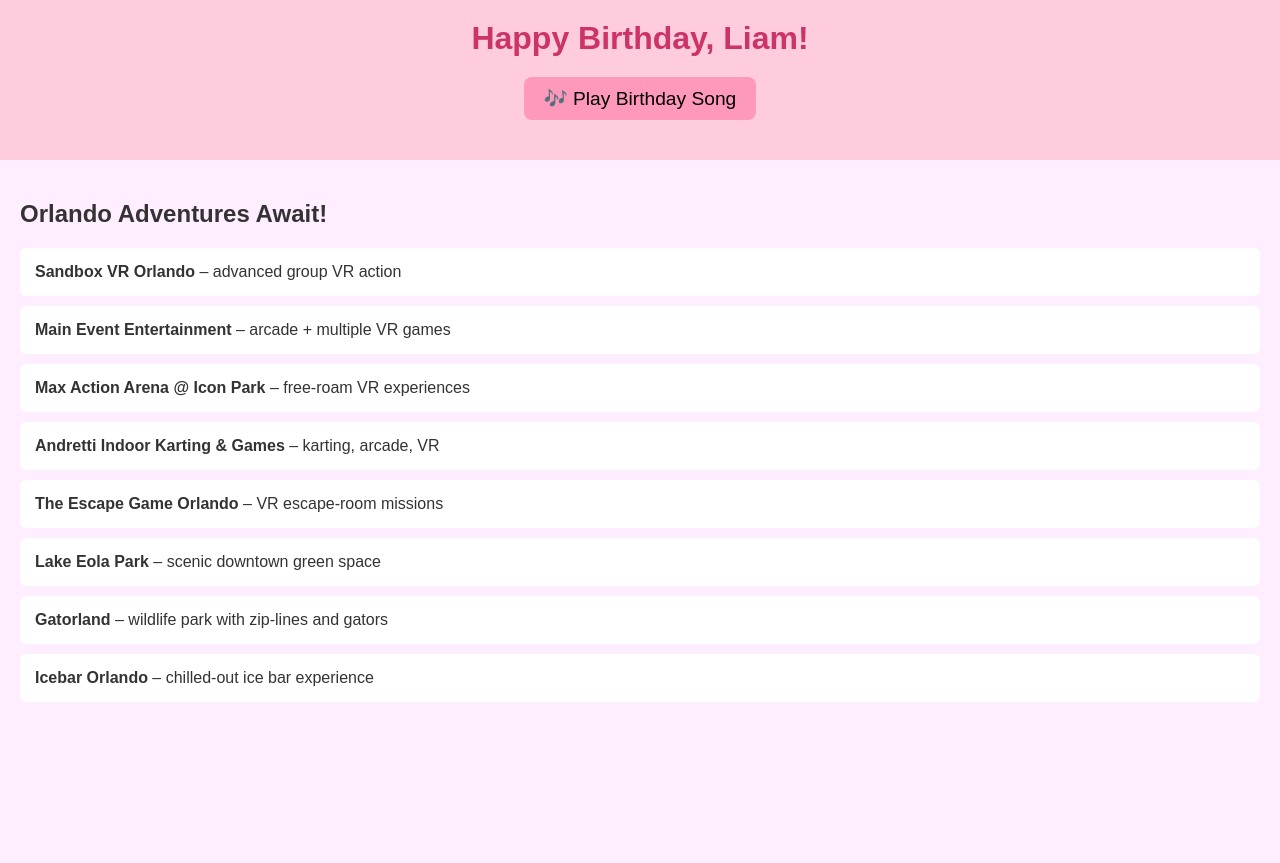
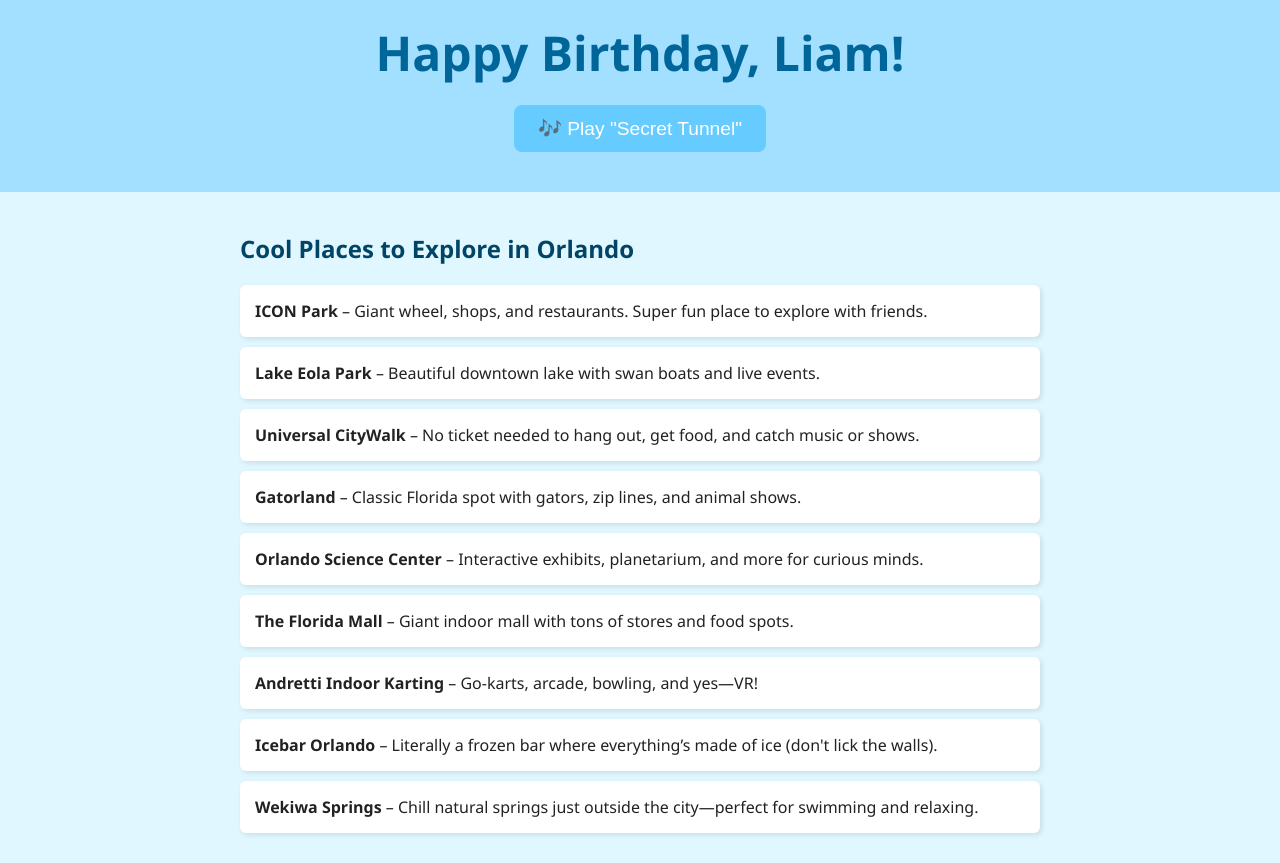
Before and after one commit to DeclanKeogan/DeclanKeogan.github.io, a plain HTML site: page index.html in a window 1280 px wide. Before the commit the page ends 800 px from the top, so only its background shows below. Drawn offline with Linux system fonts and the light colour scheme.

Commit message:
Update index.html

```diff
--- a/index.html
+++ b/index.html
@@ -4,33 +4,44 @@
   <meta charset="UTF-8">
   <title>Happy Birthday, Liam!</title>
   <style>
-    body { font-family: Arial, sans-serif; background: #ffeeff; color: #333; margin: 0; padding: 0; }
-    header { background: #ffccdd; padding: 20px; text-align: center; }
-    h1 { margin: 0; color: #cc3366; }
-    #song-btn { margin: 20px; padding: 10px 20px; background: #ff99bb; border: none; border-radius: 8px; cursor: pointer; font-size: 1.2em; }
-    section { padding: 20px; }
-    .place { background: white; margin: 10px 0; padding: 15px; border-radius: 6px; }
+    body { font-family: 'Segoe UI', sans-serif; background: #e0f7ff; color: #222; margin: 0; padding: 0; }
+    header { background: #a3dfff; padding: 20px; text-align: center; }
+    h1 { margin: 0; color: #006699; font-size: 3em; }
+    #song-btn { margin: 20px; padding: 12px 24px; background: #66ccff; border: none; border-radius: 8px; cursor: pointer; font-size: 1.2em; color: white; }
+    section { padding: 20px; max-width: 800px; margin: auto; }
+    h2 { color: #004466; }
+    .place { background: white; margin: 10px 0; padding: 15px; border-radius: 6px; box-shadow: 2px 2px 5px rgba(0,0,0,0.1); }
+    audio { display: none; }
   </style>
 </head>
 <body>
   <header>
     <h1>Happy Birthday, Liam!</h1>
-    <button id="song-btn">🎶 Play Birthday Song</button>
+    <button id="song-btn">🎶 Play "Secret Tunnel"</button>
+    <audio id="birthday-audio" controls>
+      <source src="https://uploadthing.com/f/secret-tunnel.mp3" type="audio/mpeg">
+      Your browser does not support the audio element.
+    </audio>
   </header>
+
   <section>
-    <h2>Orlando Adventures Await!</h2>
-    <div class="place"><strong>Sandbox VR Orlando</strong> – advanced group VR action</div>
-    <div class="place"><strong>Main Event Entertainment</strong> – arcade + multiple VR games</div>
-    <div class="place"><strong>Max Action Arena @ Icon Park</strong> – free-roam VR experiences</div>
-    <div class="place"><strong>Andretti Indoor Karting & Games</strong> – karting, arcade, VR</div>
-    <div class="place"><strong>The Escape Game Orlando</strong> – VR escape-room missions</div>
-    <div class="place"><strong>Lake Eola Park</strong> – scenic downtown green space</div>
-    <div class="place"><strong>Gatorland</strong> – wildlife park with zip-lines and gators</div>
-    <div class="place"><strong>Icebar Orlando</strong> – chilled-out ice bar experience</div>
+    <h2>Cool Places to Explore in Orlando</h2>
+
+    <div class="place"><strong>ICON Park</strong> – Giant wheel, shops, and restaurants. Super fun place to explore with friends.</div>
+    <div class="place"><strong>Lake Eola Park</strong> – Beautiful downtown lake with swan boats and live events.</div>
+    <div class="place"><strong>Universal CityWalk</strong> – No ticket needed to hang out, get food, and catch music or shows.</div>
+    <div class="place"><strong>Gatorland</strong> – Classic Florida spot with gators, zip lines, and animal shows.</div>
+    <div class="place"><strong>Orlando Science Center</strong> – Interactive exhibits, planetarium, and more for curious minds.</div>
+    <div class="place"><strong>The Florida Mall</strong> – Giant indoor mall with tons of stores and food spots.</div>
+    <div class="place"><strong>Andretti Indoor Karting</strong> – Go-karts, arcade, bowling, and yes—VR!</div>
+    <div class="place"><strong>Icebar Orlando</strong> – Literally a frozen bar where everything’s made of ice (don't lick the walls).</div>
+    <div class="place"><strong>Wekiwa Springs</strong> – Chill natural springs just outside the city—perfect for swimming and relaxing.</div>
   </section>
+
   <script>
     document.getElementById('song-btn').addEventListener('click', () => {
-      alert("🎂 This will play the birthday song! (To be implemented)");
+      const audio = document.getElementById('birthday-audio');
+      audio.play();
     });
   </script>
 </body>
```
